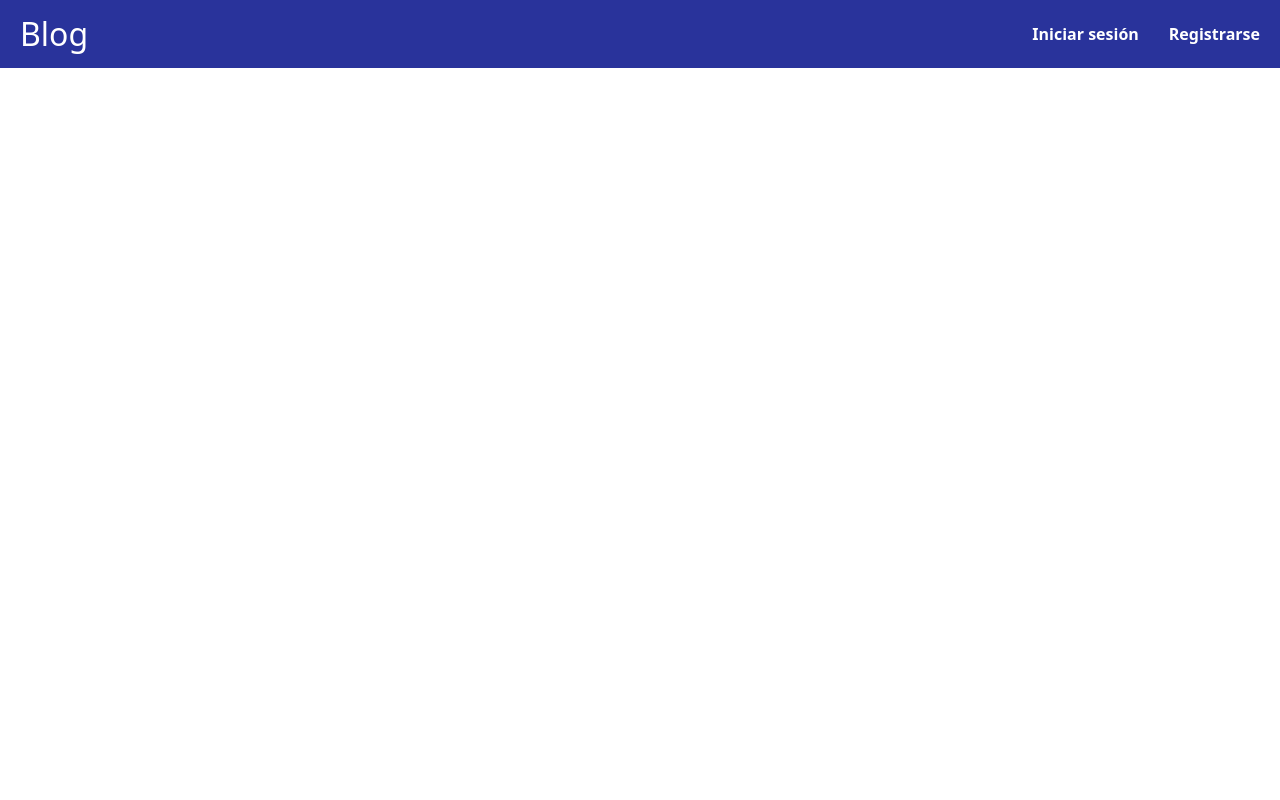
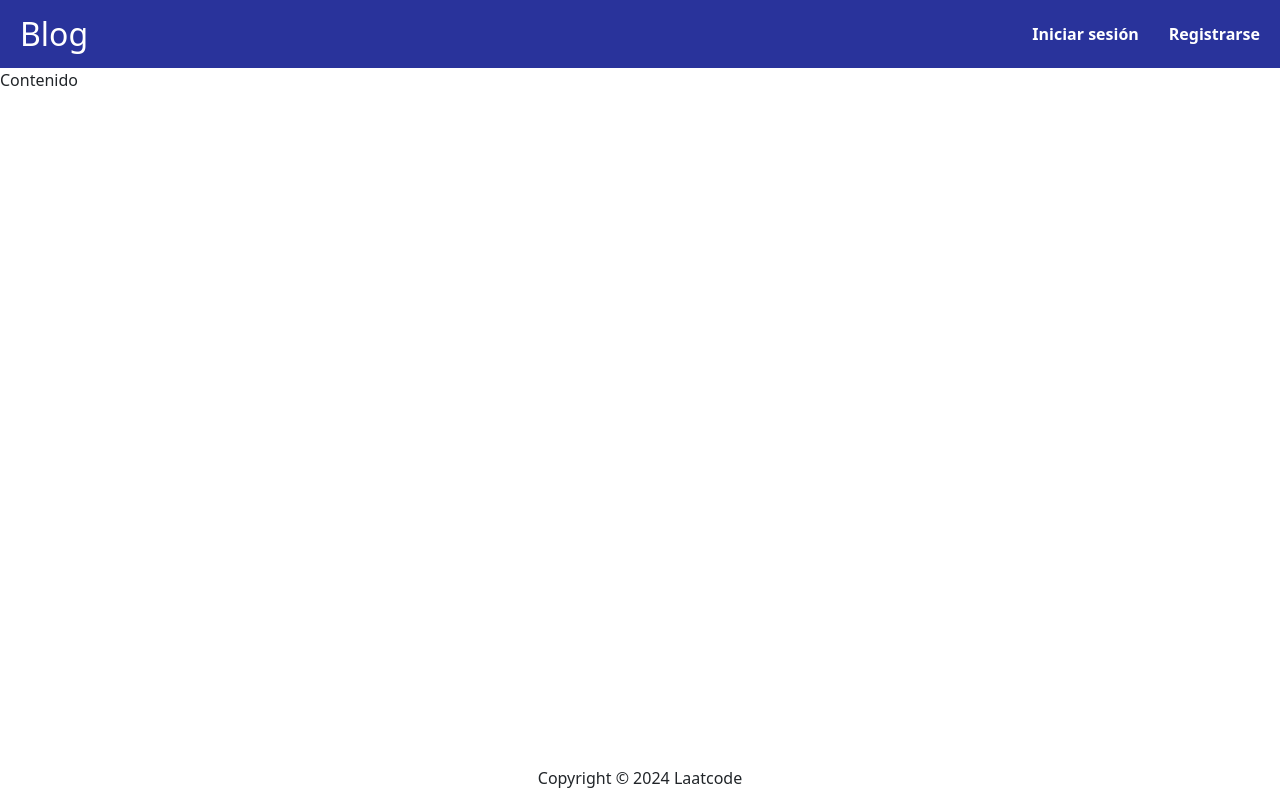
Before and after one commit to laatcode/mysql_blog, a React (Create React App) app in the folder frontend/: page / in a window 1280 px wide. Built offline with nearby package versions, Linux system fonts and the light colour scheme.

Commit message:
Adding Footer componente and frontend basic layout

```diff
--- a/frontend/package.json
+++ b/frontend/package.json
@@ -2,10 +2,12 @@
   "name": "frontend_mysql_blog",
   "version": "0.1.0",
   "private": true,
+  "proxy": "http://localhost:5000",
   "dependencies": {
     "@testing-library/jest-dom": "^5.17.0",
     "@testing-library/react": "^13.4.0",
     "@testing-library/user-event": "^13.5.0",
+    "axios": "^1.6.8",
     "bootstrap": "^5.3.3",
     "react": "^18.3.1",
     "react-bootstrap": "^2.10.2",
--- a/frontend/src/App.css
+++ b/frontend/src/App.css
@@ -2,3 +2,17 @@
     margin: 0;
     box-sizing: border-box;
 }
+
+html, body, #root, .App {
+    height: 100%;
+}
+
+.App {
+    display: flex;
+    flex-direction: column;
+
+    .content {
+        display: flex;
+        flex: 1;
+    }
+}
--- a/frontend/src/App.jsx
+++ b/frontend/src/App.jsx
@@ -1,11 +1,16 @@
 import 'bootstrap/dist/css/bootstrap.min.css'
 import './App.css'
 import Header from './components/Header'
+import Footer from './components/Footer';
 
 const App = () => {
     return (
         <div className="App">
             <Header />
+            <section className="content">
+                Contenido
+            </section>
+            <Footer />
         </div>
     );
 }
--- /dev/null
+++ b/frontend/src/components/Footer.jsx
@@ -0,0 +1,11 @@
+import './styles/Footer.css'
+
+const Footer = () => {
+    return (
+        <footer className="footer">
+            Copyright © 2024 Laatcode
+        </footer>
+    )
+}
+
+export default Footer
--- /dev/null
+++ b/frontend/src/components/styles/Footer.css
@@ -0,0 +1,4 @@
+.footer {
+    text-align: center;
+    padding: 10px;
+}
```
Also changed, not shown: 1 other file (tests, documents, lock files or other folders).
